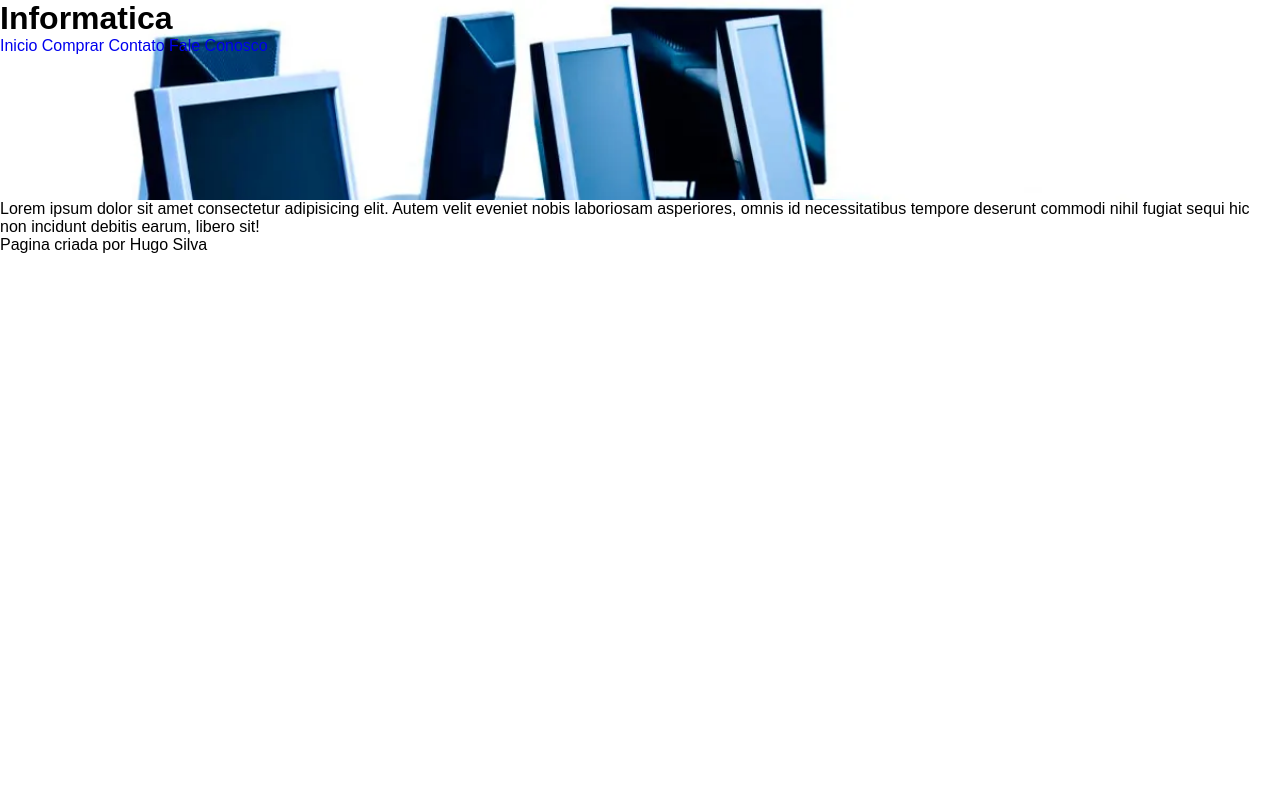
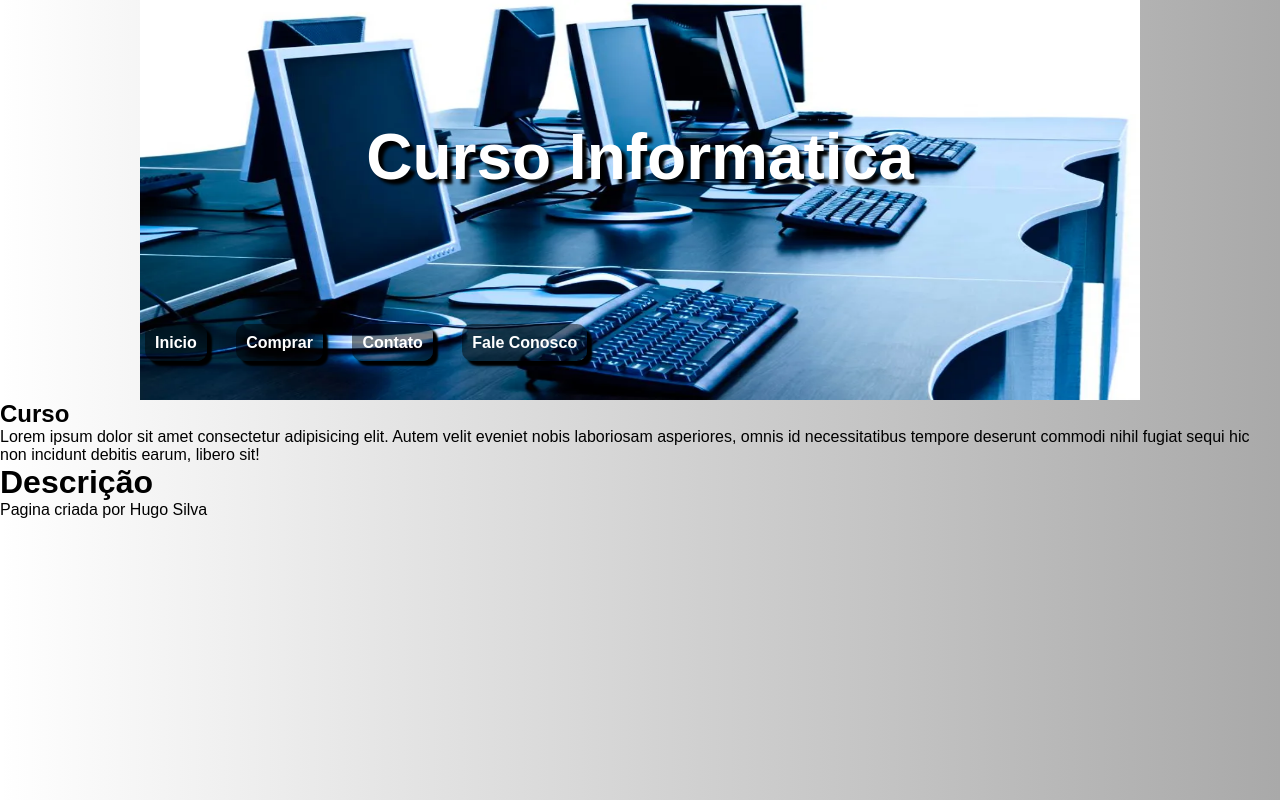
Before and after one commit to hgz13/projeto-info, a plain HTML site: page index.html in a window 1280 px wide. Drawn offline with Linux system fonts and the light colour scheme.

Commit message:
atualiza

```diff
--- a/index.html
+++ b/index.html
@@ -9,9 +9,7 @@
 </head>
 <body>
     <header>
-        <h1>
-            Informatica
-        </h1>
+        <h1 id="principal">Curso Informatica</h1>
         <nav>
             <a href="#">Inicio</a>
             <a href="#">Comprar</a>
@@ -19,12 +17,21 @@
             <a href="#">Fale Conosco</a>
         </nav>
     </header>
-    <main>
-        <div id="imagem">
-
-        </div>
-        <div id="texto">
-            Lorem ipsum dolor sit amet consectetur adipisicing elit. Autem velit eveniet nobis laboriosam asperiores, omnis id necessitatibus tempore deserunt commodi nihil fugiat sequi hic non incidunt debitis earum, libero sit!
+    <main id="container">
+        <article>
+            <div id="imagem">
+            </div>
+            <div id="texto">
+                <h2>
+                    Curso
+                </h2>
+                <p>
+                    Lorem ipsum dolor sit amet consectetur adipisicing elit. Autem velit eveniet nobis laboriosam asperiores, omnis id necessitatibus tempore deserunt commodi nihil fugiat sequi hic non incidunt debitis earum, libero sit!
+                </p>
+            </div>
+        </article>
+        <div id="descricao">
+            <h1>Descrição</h1>
         </div>
     </main>
     <footer>
--- a/style.css
+++ b/style.css
@@ -6,15 +6,49 @@
     font-family: Arial, Helvetica, sans-serif;
 }
 
+body {
+    width: 100vw;
+    height: 100vh;
+    background-image: linear-gradient(to right, transparent, darkgray);
+    overflow-x: hidden;
+}
+
 header {
-    height: 200px;
+    color: white;
+    height: 50%;
     background-image: url(imagens/comp-img.webp);
     background-repeat: no-repeat;
-    background-size: cover;
+    background-size: 103% 100%;
+    max-width: 1000px;
+    margin: auto;
+
 }
 
-header a {
+#principal {
+    text-align: center;
+    padding-top: 120px;
+    text-shadow: 5px 5px 3px black;
+    font-size: 4em;
+}
+
+nav {
+    margin-top: 140px;
+}
+
+a {
+    margin-right: 20px;
+    margin-left: 5px;
     text-decoration: none;
-    text-align: center;
+    color: white;
+    padding: 10px;
+    background-color: rgba(0, 0, 0, 0.474);
+    border-radius: 10px;
+    box-shadow: 5px 5px 2px black;
+    font-weight: bold;
+}
 
+a:hover {
+    color: black;
+    background: white;
+    padding: 12px;
 }
```
Also changed, not shown: imagens/alunos.jfif (added).
